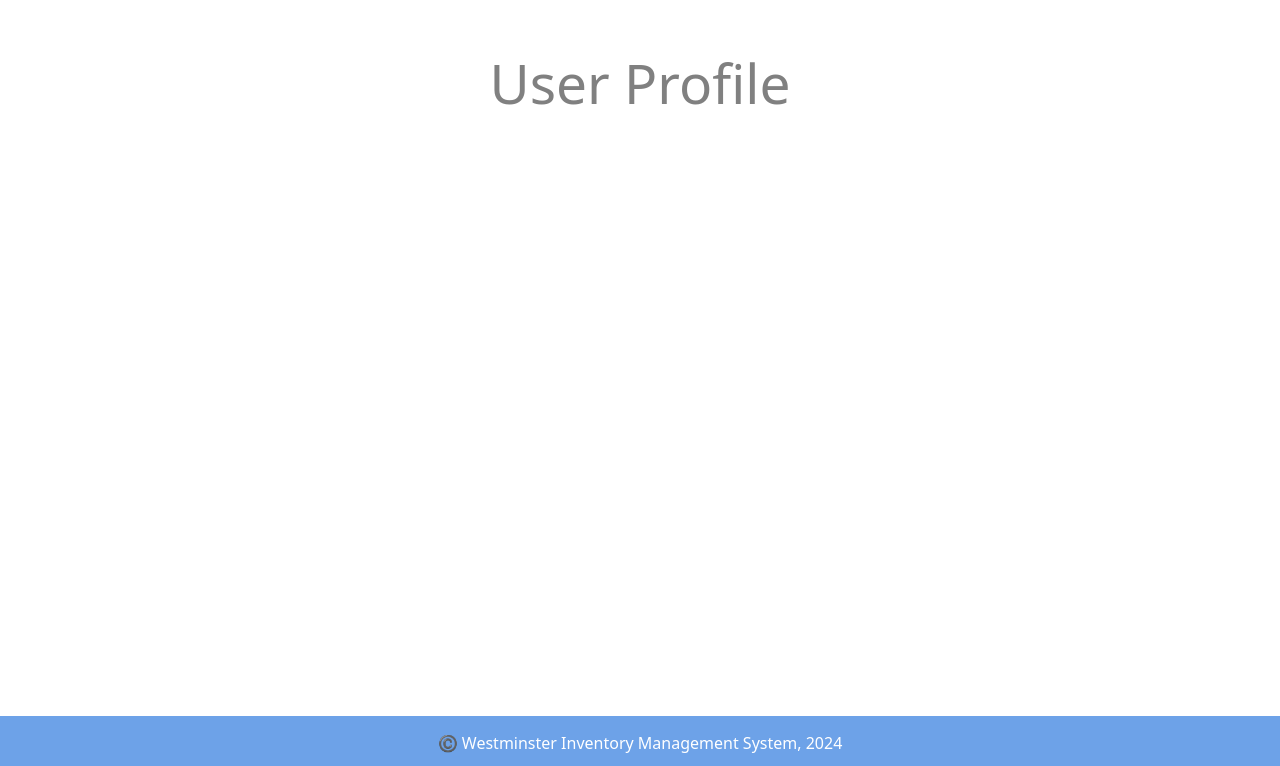
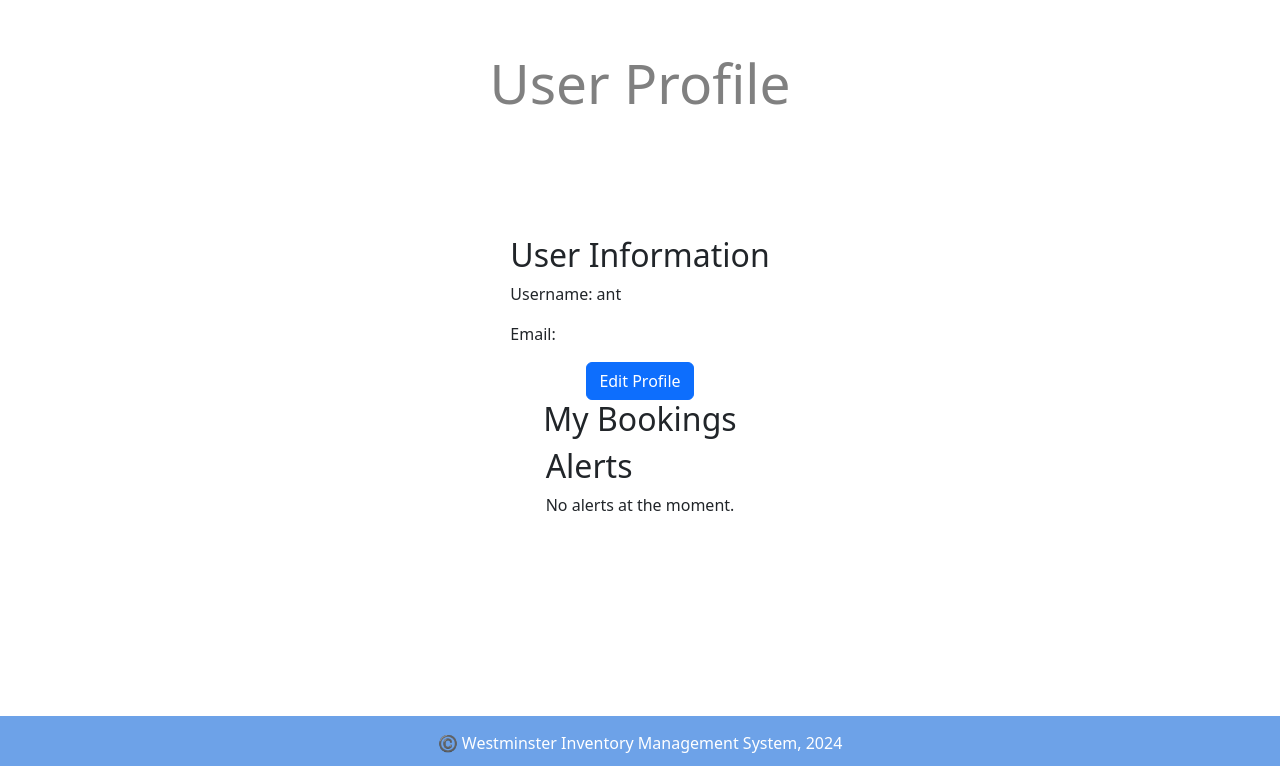
Before and after one commit to ants-1/inventory-management-system, a Django app: page /user_profile in a window 1280 px wide. Shown: the part 80-846 px from the top of the page. Run offline with Django 4.2, Linux system fonts and the light colour scheme; a user stored in the database is signed in; some libraries are stand-ins or nearby versions.

Commit message:
Update user-profile.html

```diff
--- a/base/templates/base/user-profile.html
+++ b/base/templates/base/user-profile.html
@@ -1,7 +1,48 @@
 {% extends 'main.html' %}
+
+ <!-- Added by: Himani -->
 
 {% block content %}
 <main>
     <h1>User Profile</h1>
+
+    <!-- This displays User Information -->
+    <div>
+        <h2>User Information</h2>
+        <p>Username: {{ user.username }}</p>
+        <p>Email: {{ user.email }}</p>
+
+    </div>
+
+    <!-- This is the Edit Profile Button -->
+    <a href="{% url 'edit-profile' %}" class="btn btn-primary">Edit Profile</a>
+
+    <!-- User's Bookings -->
+    <div>
+        <h2>My Bookings</h2>
+
+        <!-- This displayed a list of the user's bookings -->
+        <ul>
+            {% for booking in user.bookings %}
+                <li>{{ booking.equipment.name }} - {{ booking.start_date }} to {{ booking.end_date }}</li>
+            {% endfor %}
+        </ul>
+    </div>
+
+    <!-- User's Alerst/Notifications -->
+    <div>
+        <h2>Alerts</h2>
+        {% if user.alerts %}
+            <ul>
+                {% for alert in user.alerts %}
+                    <li>{{ alert.message }}</li>
+                {% endfor %}
+            </ul>
+        {% else %}
+            <p>No alerts at the moment.</p>
+        {% endif %}
+    </div>
+
+
 </main>
 {% endblock content %}
```
